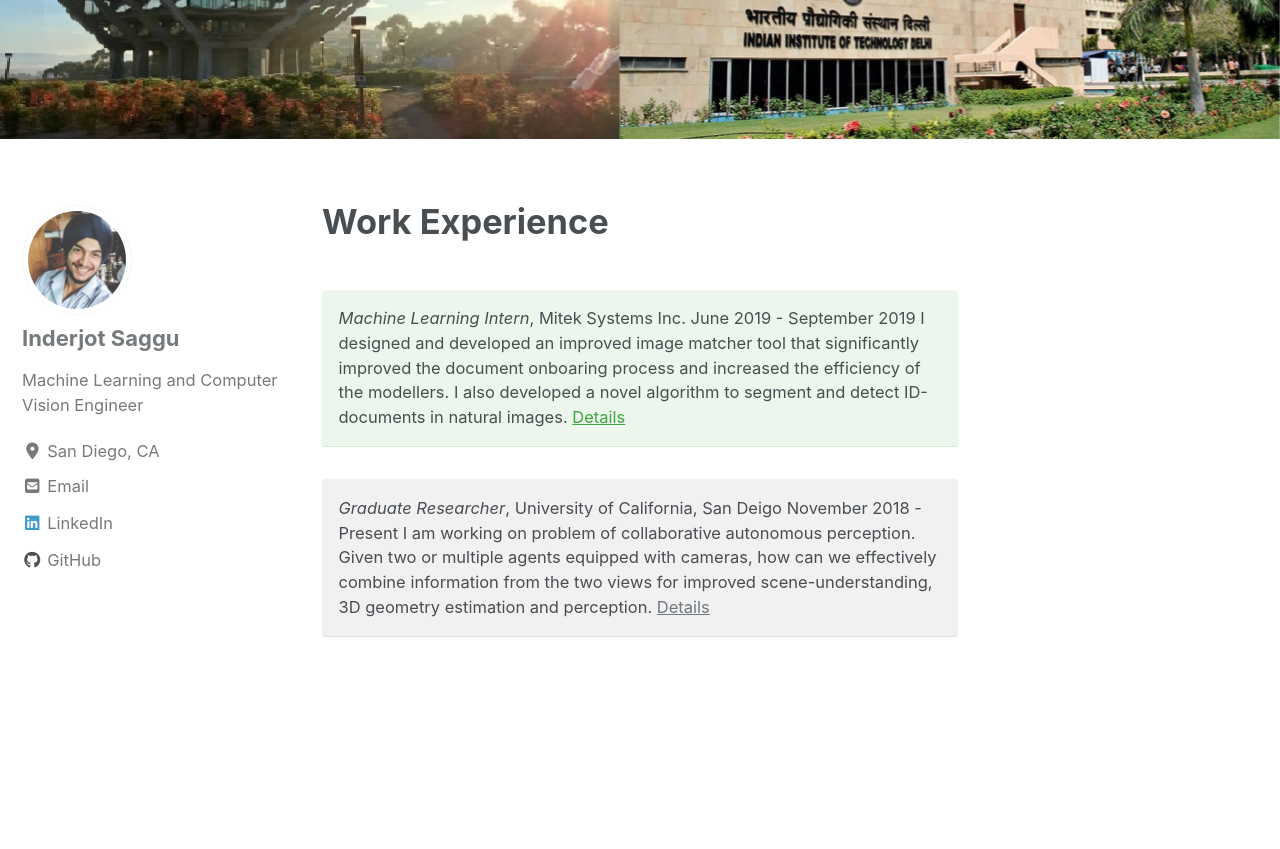
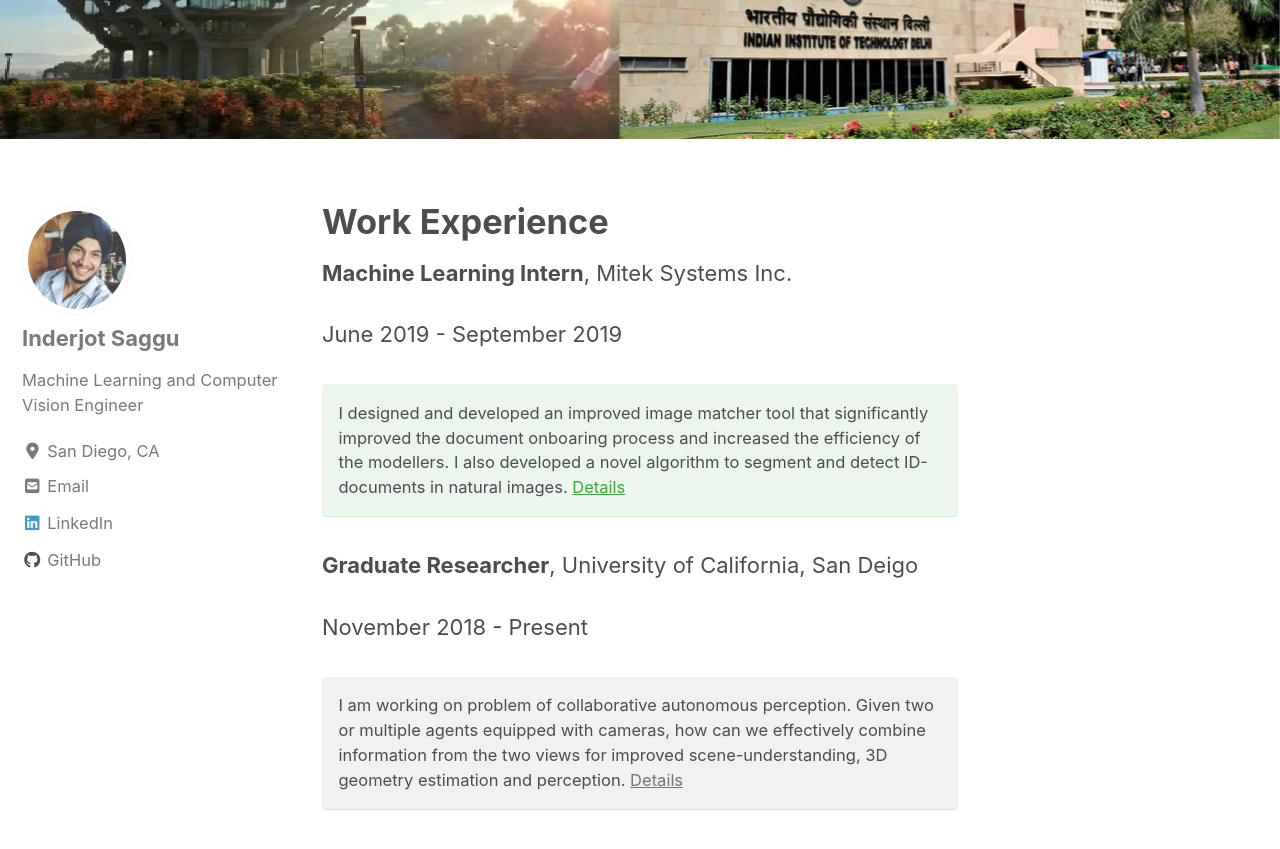
Before and after one commit to ijssaggu/ijssaggu.github.io, a Jekyll site: the page built from _pages/experience.md, in a window 1280 px wide and 900 px high, scrolled down 304 px. Shown: the top 849 px of the window. Built offline with Jekyll 4.4.1, drawn with Linux system fonts in a browser that asks for light colours; cached includes are drawn as plain includes; nearby versions of some CDN libraries.

Commit message:
projects

```diff
--- a/_pages/experience.md
+++ b/_pages/experience.md
@@ -5,12 +5,16 @@ header:
   image: "/images/IIT.jpg"
 ---
 
-*Machine Learning Intern*, Mitek Systems Inc.
+**Machine Learning Intern**, Mitek Systems Inc.
+
 June 2019 - September 2019
+
 I designed and developed an improved image matcher tool that significantly improved the document onboaring process and increased the efficiency of the modellers. I also developed a novel algorithm to segment and detect ID-documents in natural images. [Details](https://ijssaggu.github.io/mitek/)
 {: .notice--success}
 
-*Graduate Researcher*, University of California, San Deigo
+**Graduate Researcher**, University of California, San Deigo
+
 November 2018 - Present
+
 I am working on problem of collaborative autonomous perception. Given two or multiple agents equipped with cameras, how can we effectively combine information from the two views for improved scene-understanding, 3D geometry estimation and perception. [Details]()
 {: .notice--primary}
```
